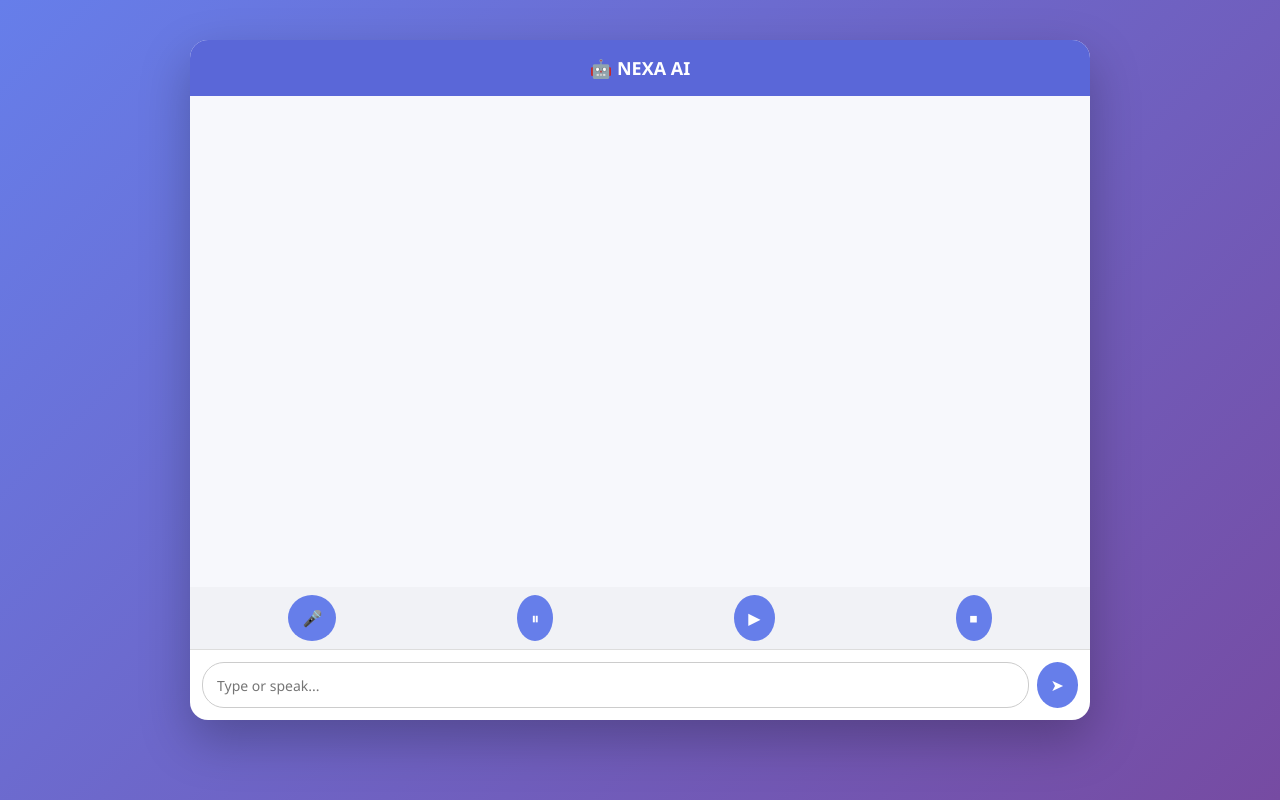
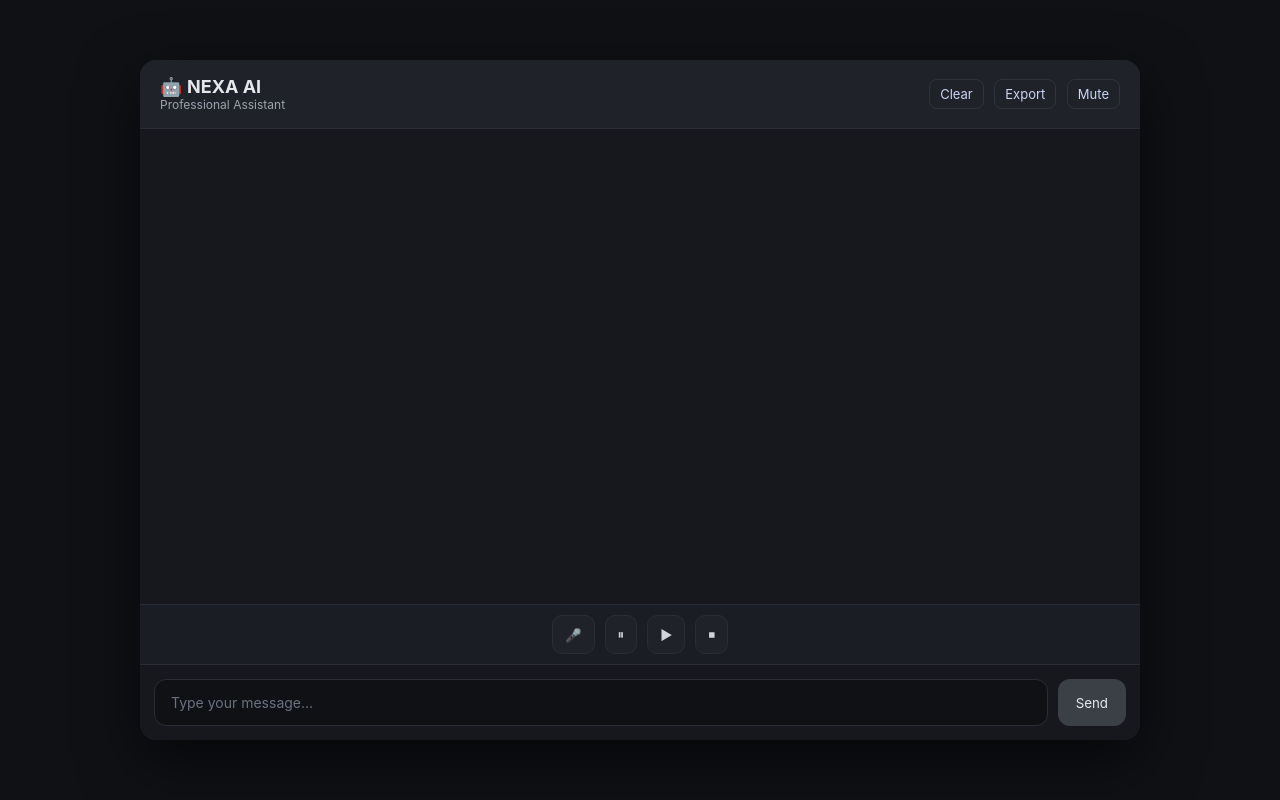
Before and after one commit to Shreya2345shrivastava/NEXA-AI-Chatbot, a plain HTML site: page frontend/index.html in a window 1280 px wide. Drawn offline with Linux system fonts and the light colour scheme.

Commit message:
Enhance header with professional controls and utilities

```diff
--- a/frontend/index.html
+++ b/frontend/index.html
@@ -8,13 +8,13 @@
 <style>
   * {
     box-sizing: border-box;
-    font-family: "Segoe UI", sans-serif;
+    font-family: "Inter", "Segoe UI", sans-serif;
   }
 
   body {
     margin: 0;
     min-height: 100vh;
-    background: linear-gradient(135deg, #667eea, #764ba2);
+    background: #0f1115;
     display: flex;
     justify-content: center;
     align-items: center;
@@ -22,135 +22,190 @@
 
   .chat-container {
     width: 100%;
-    max-width: 420px;
-    height: 90vh;
-    background: #ffffff;
-    border-radius: 18px;
+    max-width: 1000px;
+    height: 85vh;
+    background: #16181d;
+    border-radius: 16px;
     display: flex;
     flex-direction: column;
     overflow: hidden;
-    box-shadow: 0 20px 50px rgba(0,0,0,0.25);
+    box-shadow: 0 20px 60px rgba(0,0,0,0.6);
   }
 
   .header {
-    background: #5a67d8;
-    color: white;
-    padding: 16px;
-    text-align: center;
+    background: #1f2228;
+    color: #e5e7eb;
+    padding: 16px 20px;
     font-size: 18px;
-    font-weight: bold;
+    font-weight: 600;
+    display: flex;
+    justify-content: space-between;
+    align-items: center;
+    border-bottom: 1px solid #2a2d34;
+  }
+
+  .header span {
+    color: #9ca3af;
+    font-size: 13px;
+    font-weight: 400;
+  }
+
+  .top-actions button {
+    background: transparent;
+    border: 1px solid #2f333b;
+    color: #cbd5f5;
+    padding: 6px 10px;
+    border-radius: 8px;
+    margin-left: 6px;
+    cursor: pointer;
+    font-size: 13px;
+  }
+
+  .top-actions button:hover {
+    background: #2a2d34;
   }
 
   .messages {
     flex: 1;
-    padding: 16px;
+    padding: 24px 80px;
     overflow-y: auto;
-    background: #f7f8fc;
+    background: #16181d;
   }
 
   .message {
-    max-width: 70%;
-    padding: 12px 16px;
-    border-radius: 16px;
-    margin-bottom: 12px;
+    max-width: 60%;
+    padding: 14px 18px;
+    border-radius: 14px;
+    margin-bottom: 14px;
     font-size: 15px;
-    line-height: 1.5;
+    line-height: 1.6;
   }
 
   .user {
-    background: #667eea;
-    color: white;
+    background: #2f333b;
+    color: #e5e7eb;
     align-self: flex-end;
-    border-bottom-right-radius: 6px;
+    border-bottom-right-radius: 4px;
   }
 
   .bot {
-    background: white;
-    color: #333;
+    background: #1f2228;
+    color: #d1d5db;
     align-self: flex-start;
-    border-bottom-left-radius: 6px;
-    box-shadow: 0 2px 10px rgba(0,0,0,0.08);
+    border-bottom-left-radius: 4px;
+    border: 1px solid #2a2d34;
   }
 
   .controls {
     display: flex;
-    justify-content: space-around;
-    padding: 8px;
-    background: #f1f2f6;
+    justify-content: center;
+    gap: 10px;
+    padding: 10px;
+    border-top: 1px solid #2a2d34;
+    background: #1a1d23;
+  }
+
+  .controls button {
+    background: #1f2228;
+    border: 1px solid #2a2d34;
+    color: #d1d5db;
+    padding: 10px 12px;
+    border-radius: 10px;
+    cursor: pointer;
+  }
+
+  .controls button:hover {
+    background: #2a2d34;
   }
 
   .input-area {
     display: flex;
-    padding: 12px;
-    gap: 8px;
-    border-top: 1px solid #ddd;
+    padding: 14px;
+    gap: 10px;
+    border-top: 1px solid #2a2d34;
+    background: #16181d;
   }
 
   input {
     flex: 1;
-    padding: 12px 14px;
-    border-radius: 22px;
-    border: 1px solid #ccc;
+    padding: 14px 16px;
+    border-radius: 12px;
+    border: 1px solid #2a2d34;
+    background: #0f1115;
+    color: #e5e7eb;
     outline: none;
     font-size: 14px;
   }
 
-  button {
-    border: none;
-    padding: 12px 14px;
-    border-radius: 50%;
-    cursor: pointer;
-    background: #667eea;
-    color: white;
-    font-size: 16px;
+  input::placeholder {
+    color: #6b7280;
   }
 
-  button:hover {
-    opacity: 0.9;
+  button.send {
+    background: #3b3f46;
+    color: #e5e7eb;
+    border: none;
+    padding: 14px 18px;
+    border-radius: 12px;
+    cursor: pointer;
   }
 
-  @media (min-width: 900px) {
-    body {
-      padding: 40px;
-      align-items: stretch;
-    }
+  button.send:hover {
+    background: #4b4f57;
+  }
 
-    .chat-container {
-      max-width: 900px;
-      height: 85vh;
-    }
-
+  @media (max-width: 900px) {
     .messages {
-      padding: 24px 80px;
+      padding: 20px;
     }
 
     .message {
-      max-width: 60%;
-      font-size: 16px;
+      max-width: 85%;
     }
   }
 </style>
+
 </head>
 
 <body>
 
 <div class="chat-container">
-  <div class="header">🤖 NEXA AI</div>
 
+  <!-- HEADER -->
+  <div class="header">
+    <div>
+      🤖 <strong>NEXA AI</strong>
+      <span style="display:block;font-size:12px;color:#9ca3af;">
+        Professional Assistant
+      </span>
+    </div>
+
+    <div class="top-actions">
+      <button onclick="clearChat()">Clear</button>
+      <button onclick="downloadChat()">Export</button>
+      <button onclick="stopSpeech()">Mute</button>
+    </div>
+  </div>
+
+  <!-- CHAT MESSAGES -->
   <div class="messages" id="messages"></div>
 
+  <!-- VOICE CONTROLS -->
   <div class="controls">
-    <button onclick="startVoice()">🎤</button>
-    <button onclick="pauseSpeech()">⏸</button>
-    <button onclick="resumeSpeech()">▶</button>
-    <button onclick="stopSpeech()">⏹</button>
+    <button title="Speak" onclick="startVoice()">🎤</button>
+    <button title="Pause Voice" onclick="pauseSpeech()">⏸</button>
+    <button title="Resume Voice" onclick="resumeSpeech()">▶</button>
+    <button title="Stop Voice" onclick="stopSpeech()">⏹</button>
   </div>
 
+  <!-- INPUT AREA -->
   <div class="input-area">
-    <input id="msg" placeholder="Type or speak..." />
-    <button onclick="send()">➤</button>
+    <input id="msg" placeholder="Type your message…" />
+    <button class="send" onclick="send()">Send</button>
   </div>
+
 </div>
+
 
 <script>
 
@@ -252,6 +307,24 @@ function speak(text) {
   function pauseSpeech() { speechSynthesis.pause(); }
   function resumeSpeech() { speechSynthesis.resume(); }
   function stopSpeech() { speechSynthesis.cancel(); }
+
+  function clearChat() {
+  messagesDiv.innerHTML = "";
+  stopSpeech();
+}
+
+function downloadChat() {
+  const text = Array.from(document.querySelectorAll(".message"))
+    .map(m => m.innerText)
+    .join("\n\n");
+
+  const blob = new Blob([text], { type: "text/plain" });
+  const a = document.createElement("a");
+  a.href = URL.createObjectURL(blob);
+  a.download = "nexa-chat.txt";
+  a.click();
+}
+
 </script>
 
 </body>
```
